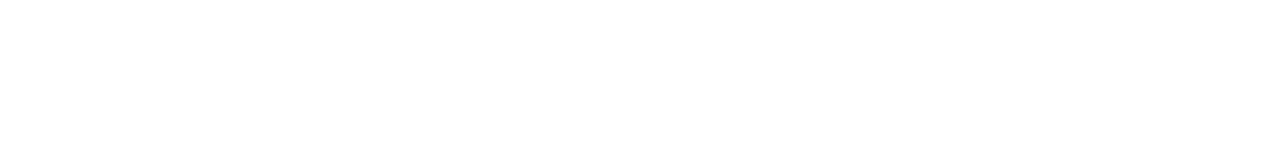
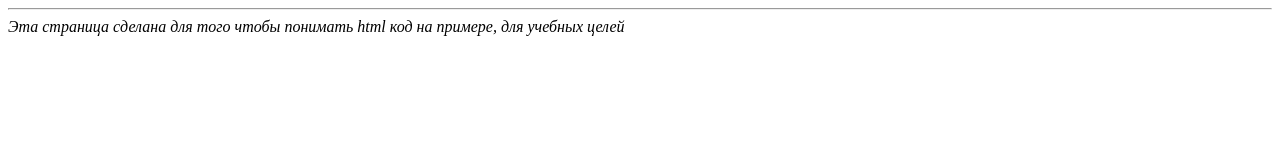
Before and after one commit to Igormaslov81/landing2, a plain HTML site: page index.html in a window 1280 px wide. Drawn offline with Linux system fonts and the light colour scheme.

Commit message:
Update index.html

```diff
--- a/index.html
+++ b/index.html
@@ -31,6 +31,8 @@ height="0" width="0" style="display:none;visibility:hidden"></iframe></noscript>
         document[m](o)[r](e)
     }(window,"stepFORM_params",document.createElement("script"),document.location.protocol==="https:"?"https:":"http:","//u027564.stepform.io/api.js?id=sdTtpDC","head","appendChild","querySelector"));
 </script>
+		<hr>
+		<i> Эта страница сделана для того чтобы понимать html код на примере, для учебных целей </i>
 
 	</body>
 </html>
```
